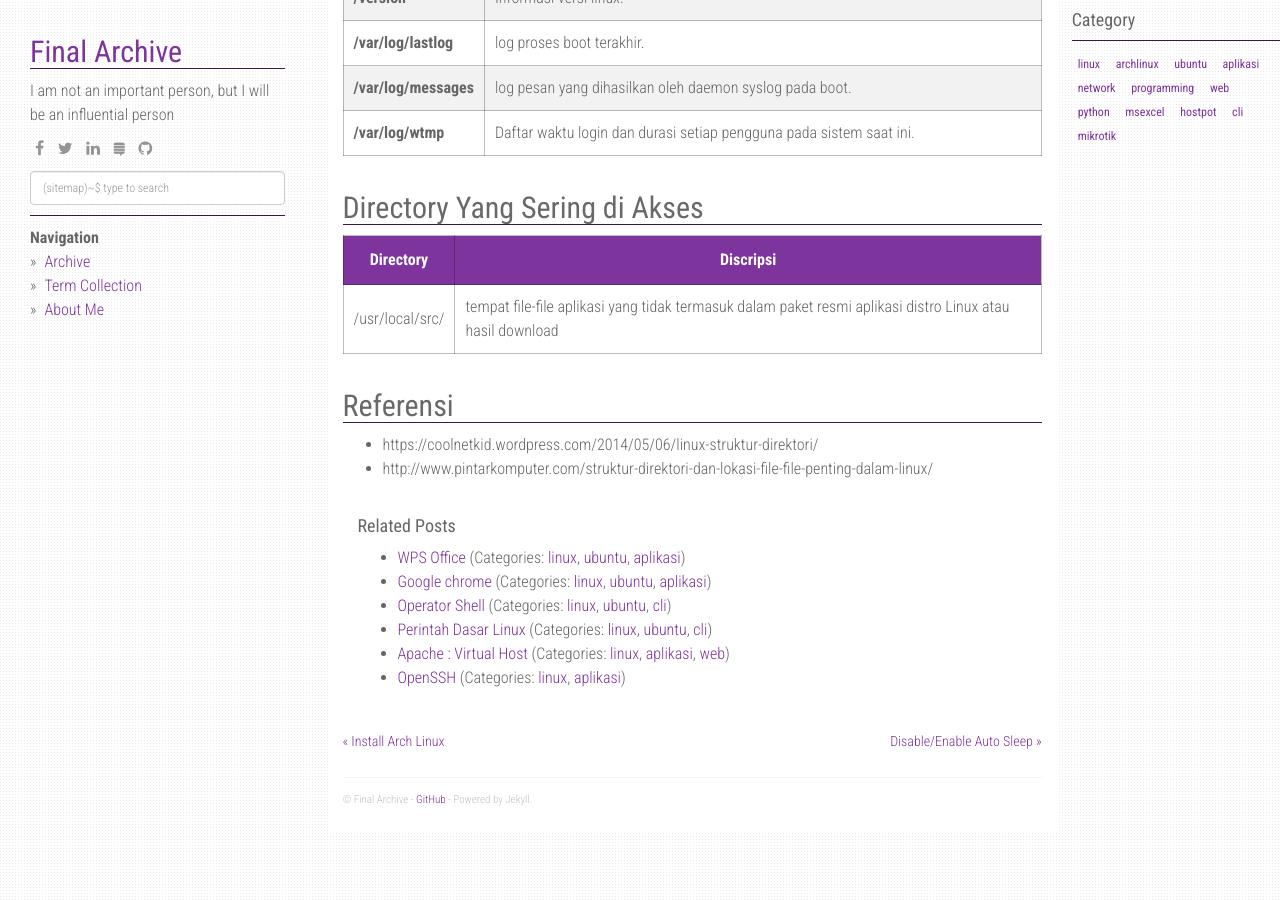
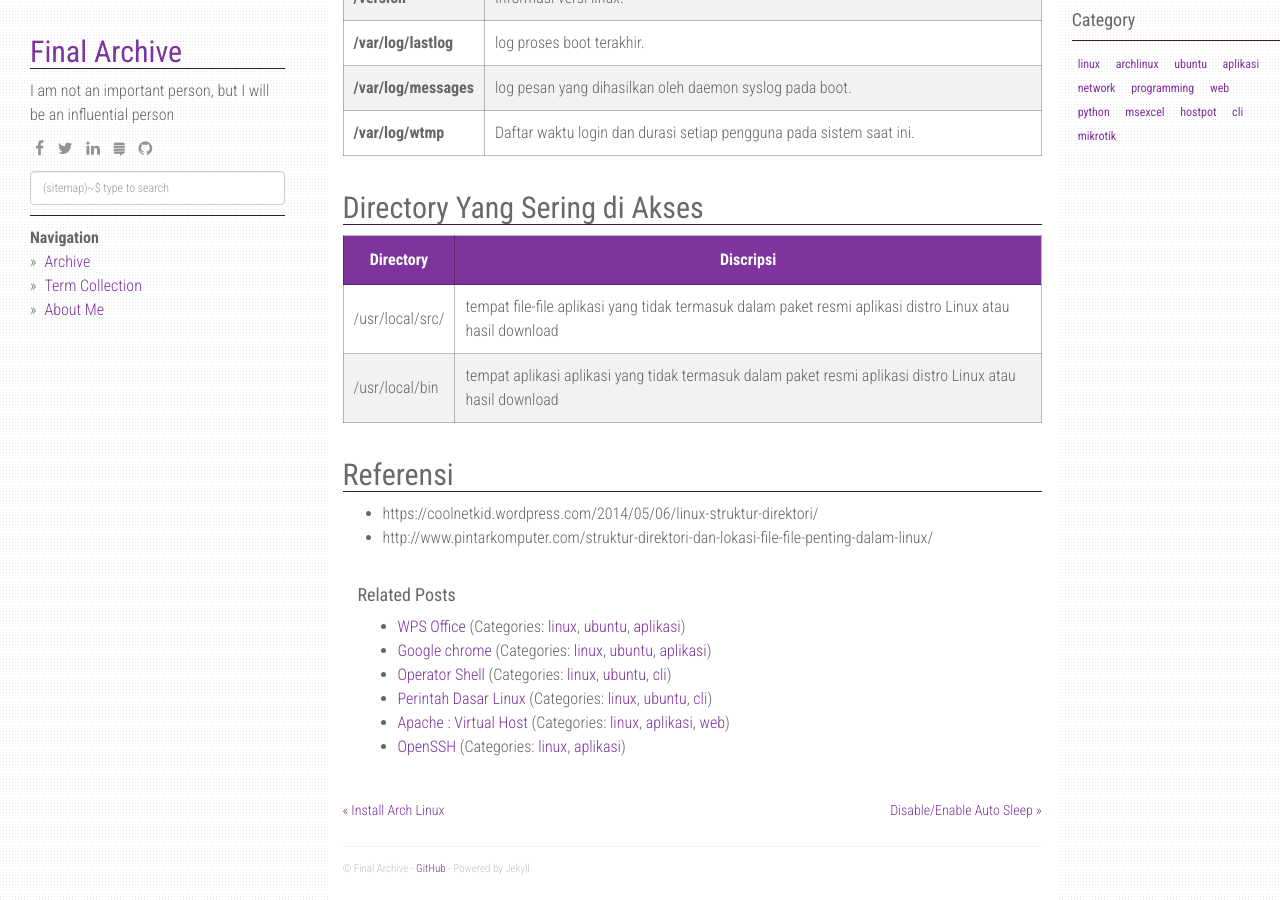
Before and after one commit to finalarchive/finalarchive.github.io, a Jekyll site: the page built from _posts/2020-10-08-directory-linux-ubuntu.md, in a window 1280 px wide and 900 px high, scrolled down 6343 px. Built offline with Jekyll 4.4.1, drawn with Linux system fonts in a browser that asks for light colours; nearby versions of some CDN libraries.

Commit message:
20201024

```diff
--- a/_posts/2020-10-08-directory-linux-ubuntu.md
+++ b/_posts/2020-10-08-directory-linux-ubuntu.md
@@ -105,6 +105,7 @@ permalink: /:year/:month/:title
 | <center>Directory</center> | <center>Discripsi</center> |
 | :--- | :--- |
 | /usr/local/src/ | tempat file-file aplikasi yang tidak termasuk dalam paket resmi aplikasi distro Linux atau hasil download |
+| /usr/local/bin | tempat aplikasi aplikasi yang tidak termasuk dalam paket resmi aplikasi distro Linux atau hasil download |
 
 
 # Referensi
```
